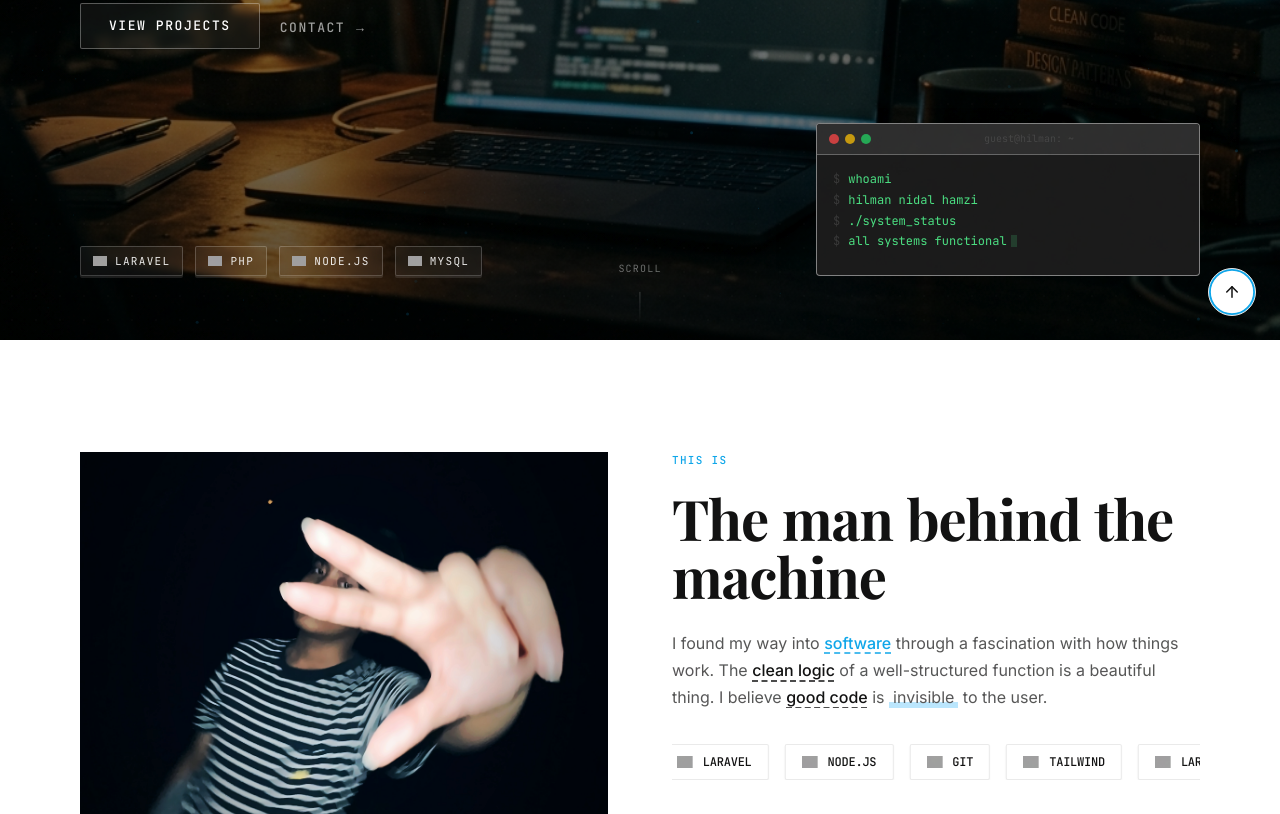
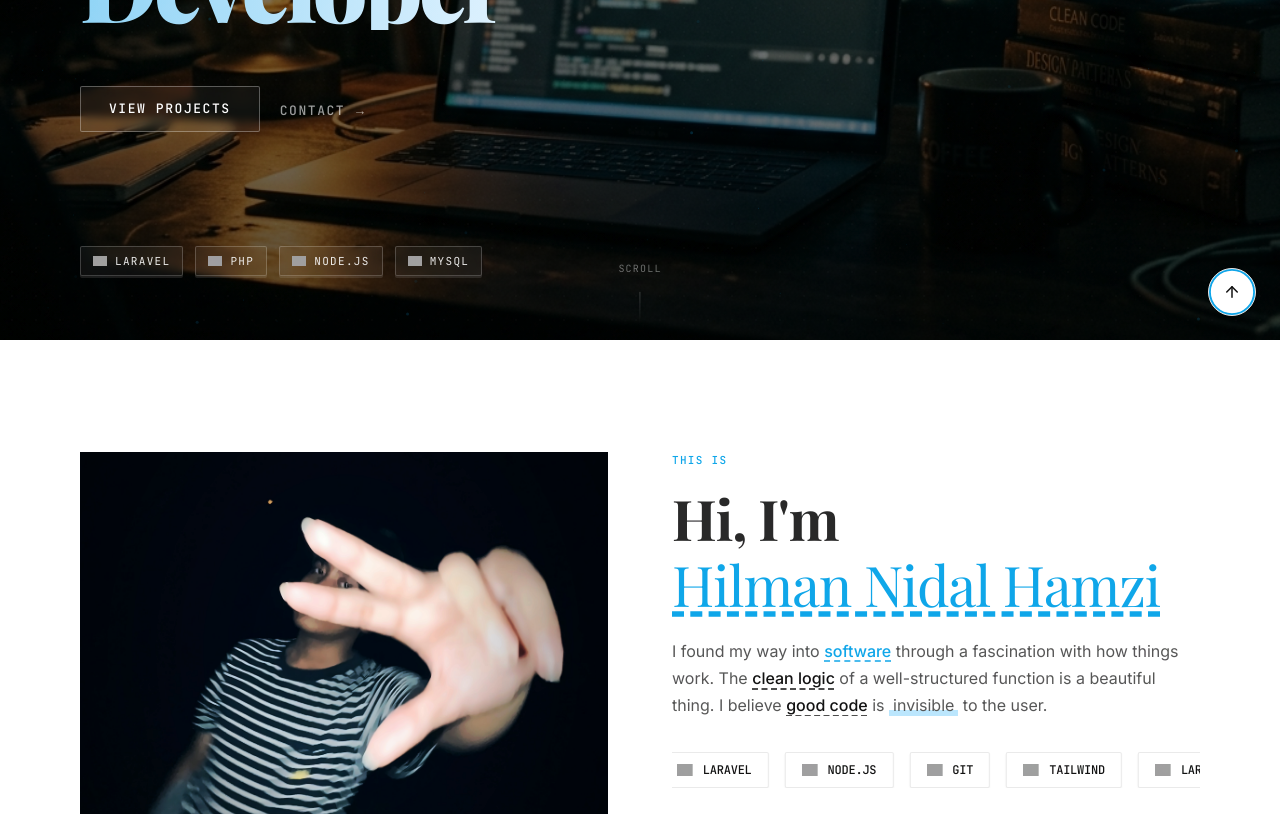
Before and after one commit to kaz-hero123/hilman-portfolio, a Next.js app: page / in a window 1280 px wide. Shown: the part 460-1274 px from the top of the page. Built offline with nearby package versions, Linux system fonts and the light colour scheme; grey boxes are pictures that could not be loaded.

Commit message:
feat(ui): refine about section typography and remove terminal typing from hero

```diff
--- a/src/components/sections/About.tsx
+++ b/src/components/sections/About.tsx
@@ -52,13 +52,16 @@ export function About() {
             </p>
 
             <h2
-              className="font-serif font-bold text-ink tracking-tight mb-6"
+              className="font-serif font-bold text-ink tracking-tight mb-6 flex flex-wrap items-center gap-2"
               style={{
                 fontSize: 'clamp(2.25rem, 5vw, 3.5rem)',
                 lineHeight: '1.05',
               }}
             >
-              <TextReveal text="The man behind the machine" className="text-ink" />
+              <span className="opacity-90">Hi, I'm</span>
+              <HoverImageReveal imageSrc="/hilman.jpg" textColor="text-accent">
+                Hilman Nidal Hamzi
+              </HoverImageReveal>
             </h2>
 
             <BlurReveal delay={0.1}>
--- a/src/components/sections/Hero.tsx
+++ b/src/components/sections/Hero.tsx
@@ -7,7 +7,6 @@ import { createStaggerContainer, fadeInVariant } from '@/lib/motion'
 import { ScrambleText } from '@/components/animations/ScrambleText'
 import { Magnetic } from '@/components/animations/Magnetic'
 import { Particles } from '@/components/animations/Particles'
-import { TerminalTyping } from '@/components/animations/TerminalTyping'
 
 // ─── Animation variants ───────────────────────────────────────────────────────
 
@@ -165,7 +164,7 @@ export function Hero() {
             initial={{ opacity: 0 }}
             animate={{ opacity: 1 }}
             transition={{ duration: 0.6, delay: 1.1 }}
-            className="flex flex-wrap gap-3 order-2 md:order-1 max-w-[50%]"
+            className="flex flex-wrap gap-3 order-2 md:order-1"
           >
             {techBadges.map((badge, i) => (
               <motion.span
@@ -180,22 +179,6 @@ export function Hero() {
                 {badge.name}
               </motion.span>
             ))}
-          </motion.div>
-
-          <motion.div
-            initial={{ opacity: 0, x: 20 }}
-            animate={{ opacity: 1, x: 0 }}
-            transition={{ duration: 0.8, delay: 1.5 }}
-            className="order-1 md:order-2 w-full md:max-w-sm hidden md:block"
-          >
-            <TerminalTyping
-              lines={[
-                "whoami",
-                "hilman nidal hamzi",
-                "./system_status",
-                "all systems functional. ready to build."
-              ]}
-            />
           </motion.div>
 
         </div>
```
